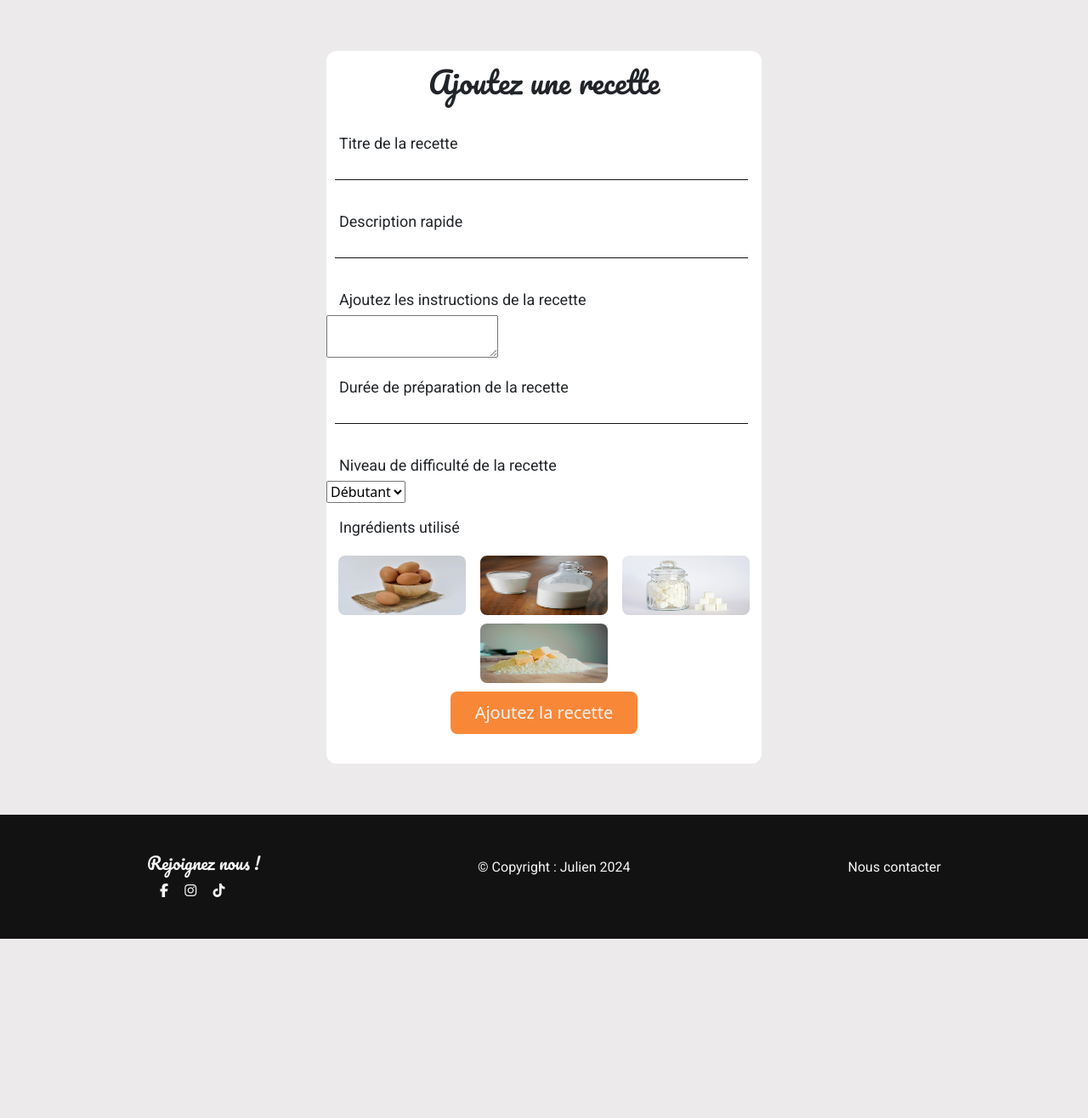
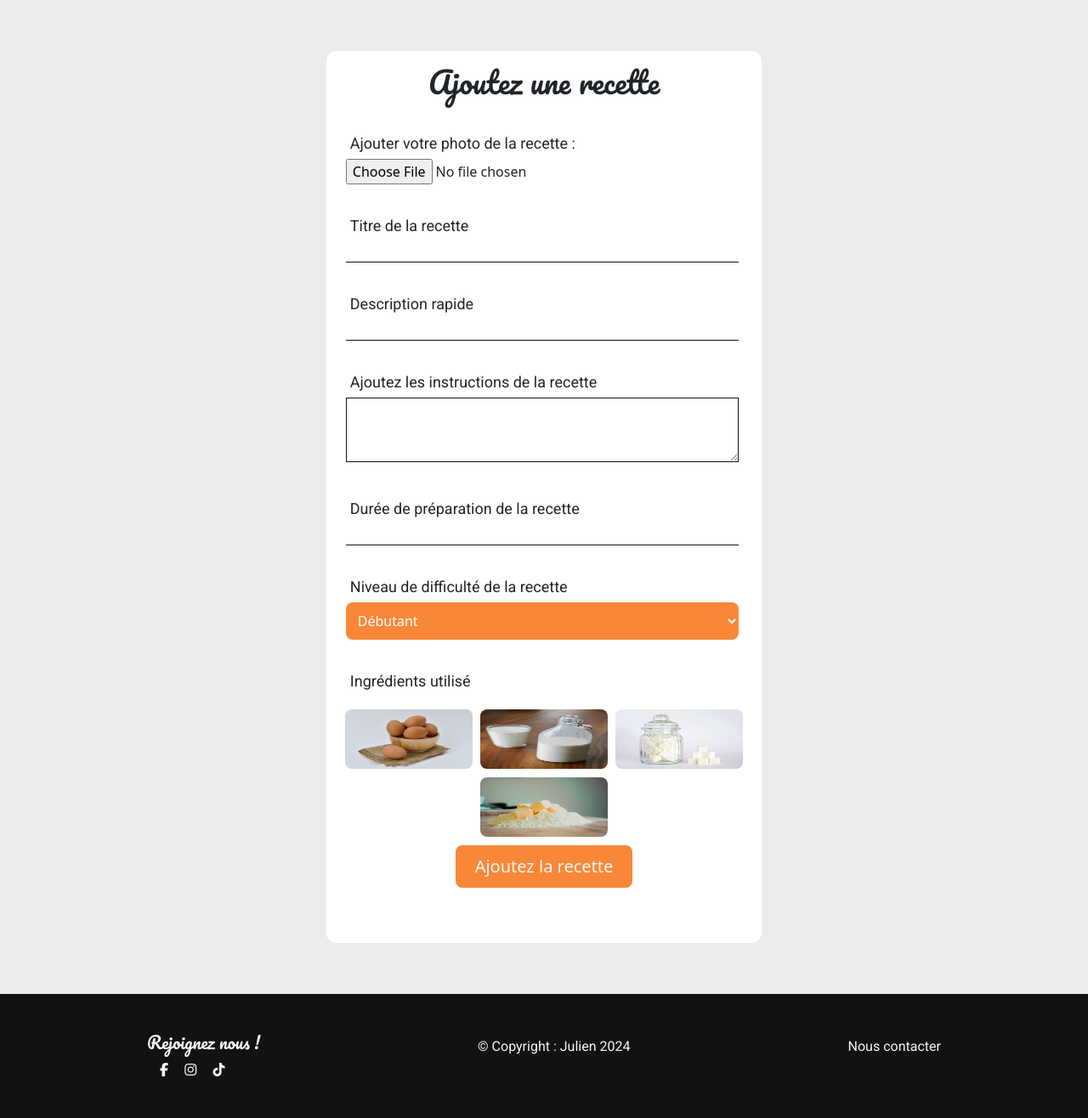
Before and after one commit to DfrtJulien/fructus, a PHP site: template src/Views/recipe/addRecipe.view.php in a window 1280 px wide. Shown: the part 56-1372 px from the top of the page at 85% size. Before the commit the page ends 1161 px from the top, so only its background shows below. Run offline with PHP 8.4, Linux system fonts and the light colour scheme; the template is opened without the code that fills it, so the values that code supplies are empty; some libraries are stand-ins or nearby versions.

Commit message:
adding an image to the recipe finished

```diff
--- a/public/style/style.css
+++ b/public/style/style.css
@@ -259,7 +259,8 @@ a {
 	padding-bottom: 60px;
 }
 
-.form {
+.form,
+.addRecipeForm {
 	width: 95%;
 	margin: auto;
 	background-color: white;
@@ -267,20 +268,25 @@ a {
 	padding-bottom: 30px;
 }
 
-.form h1 {
+.form h1,
+.addRecipeForm h1 {
 	text-align: center;
 	padding: 15px;
 	font-size: 35px;
 }
 
-.form label {
+.form label,
+.addRecipeForm label {
 	width: 100%;
 	padding: 5px 15px;
 	font-size: 18px;
 	margin-top: 10px;
 }
 
-.form input {
+.form input,
+.addRecipeForm input,
+.addRecipeForm textarea,
+.addRecipeForm select {
 	width: 95%;
 	margin: 0 10px 20px 10px;
 	border: none;
@@ -288,7 +294,8 @@ a {
 	transition: all 0.4s ease;
 }
 
-.form input:focus {
+.form input:focus,
+.addRecipeForm input:focus {
 	outline: none;
 	border-bottom: 1px solid var(--main-color);
 }
@@ -345,6 +352,28 @@ a {
 }
 
 /************************************************************* ADD RECIPE **********************************/
+
+#fileToUpload {
+	border: none;
+}
+
+.addRecipeForm textarea {
+	border: 1px solid var(--black-clr);
+	padding: 10px;
+	font-size: 18px;
+}
+
+.addRecipeForm select {
+	padding: 10px;
+	background-color: var(--main-color);
+	color: white;
+	border: none;
+	border-radius: 8px;
+}
+
+.addRecipeForm option:focus {
+	background-color: #121212;
+}
 
 .imgIngredientContainer {
 	display: flex;
--- a/src/Views/recipe/addRecipe.view.php
+++ b/src/Views/recipe/addRecipe.view.php
@@ -15,7 +15,9 @@ require_once(__DIR__ . "/../partials/headerOrange.php");
 		<?php
 		}
 		?>
-		<form method="POST">
+		<form method="POST" enctype="multipart/form-data" class="addRecipeForm">
+			<label for="fileToUpload">Ajouter votre photo de la recette :</label>
+			<input type="file" name="fileToUpload" id="fileToUpload">
 			<label for="title" id="title">Titre de la recette</label>
 			<input type="text" name="title">
 			<?php
```
Also changed, not shown: src/Controllers/RecipeController.php (+10 -1 lines).
